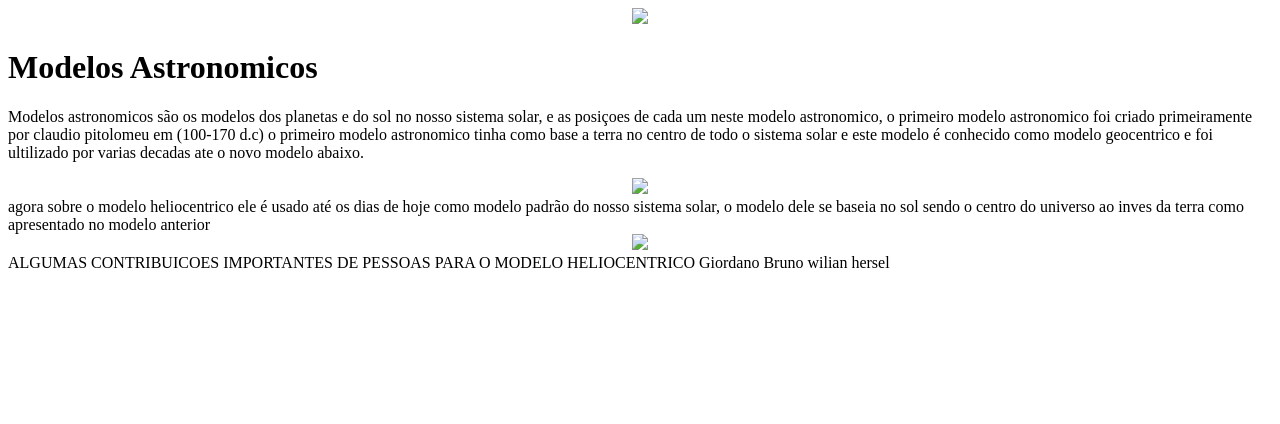
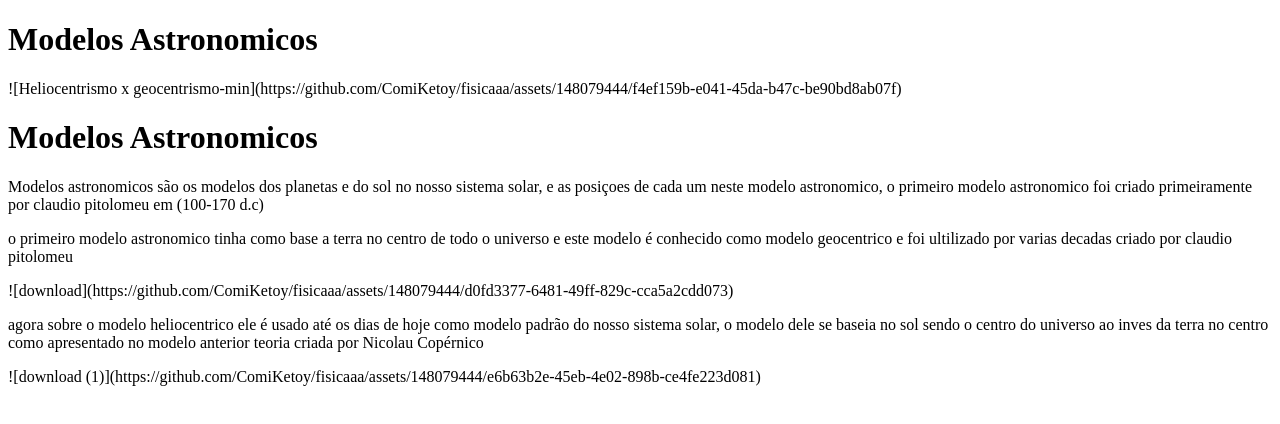
Before and after one commit to ComiKetoy/fisicaaa, a plain HTML site: page <!DOCTYPE html>.html in a window 1280 px wide. Drawn offline with Linux system fonts and the light colour scheme.

Commit message:
Update <!DOCTYPE html>.html

```diff
--- a/<!DOCTYPE html>.html
+++ b/<!DOCTYPE html>.html
@@ -1,8 +1,9 @@
 <!DOCTYPE html>
 <html lang="pt-br">
+     <h1 id="titulo" >Modelos Astronomicos</h1>
+
+   ![Heliocentrismo x geocentrismo-min](https://github.com/ComiKetoy/fisicaaa/assets/148079444/f4ef159b-e041-45da-b47c-be90bd8ab07f)
 <head>
-    <div align="center">
-<img src="![Heliocentrismo x geocentrismo-min](https://github.com/ComiKetoy/fisicaaa/assets/148079444/f4ef159b-e041-45da-b47c-be90bd8ab07f)" width="700px" />
 </div>
     <meta charset="UTF-8">
     <meta name="viewport" content="width=device-width, initial-scale=1.0">
@@ -12,22 +13,40 @@
     <h1 id="titulo" >Modelos Astronomicos</h1>
     <p class="texto">Modelos astronomicos são os modelos dos planetas e do sol no nosso
         sistema solar, e as posiçoes de cada um neste modelo astronomico,
-        o primeiro modelo astronomico foi criado primeiramente por claudio pitolomeu em (100-170 d.c)
+        o primeiro modelo astronomico foi criado primeiramente por claudio pitolomeu em (100-170 d.c)</p>
 
-    o primeiro modelo astronomico tinha como base a terra no centro de todo o sistema solar
-    e este modelo é conhecido como modelo geocentrico e foi ultilizado por varias decadas ate o novo modelo abaixo.
-    <div align="center">
+ </head>
+<body>
 
-<img src="![download](https://github.com/ComiKetoy/fisicaaa/assets/148079444/d0fd3377-6481-49ff-829c-cca5a2cdd073)" width="700px" />
-</div>
+<p class="texto">o primeiro modelo astronomico tinha como base a terra no centro de todo o universo
+    e este modelo é conhecido como modelo geocentrico e foi ultilizado por varias decadas criado por
+claudio pitolomeu</p>
 
-    agora sobre o modelo heliocentrico ele é usado até os dias de hoje como modelo padrão do nosso sistema solar,
-        o modelo dele se baseia no sol sendo o centro do universo ao inves da terra como apresentado no modelo anterior
+ ![download](https://github.com/ComiKetoy/fisicaaa/assets/148079444/d0fd3377-6481-49ff-829c-cca5a2cdd073)
 
-        <div align="center">
-<img src="![download (1)](https://github.com/ComiKetoy/fisicaaa/assets/148079444/e6b63b2e-45eb-4e02-898b-ce4fe223d081)" width="700px" />
-</div>
+
+ </head>
+<body>
+    <p class="texto">agora sobre o modelo heliocentrico ele é usado até os dias de hoje como modelo padrão do nosso sistema solar,
+        o modelo dele se baseia no sol sendo o centro do universo ao inves da terra no centro como apresentado no modelo anterior
+    teoria criada por Nicolau Copérnico</p>
+
+![download (1)](https://github.com/ComiKetoy/fisicaaa/assets/148079444/e6b63b2e-45eb-4e02-898b-ce4fe223d081)
+</head>
+<body>
+    <p class="texto"
+
+        PRINCIPAIS DEFENSORES DO MODELO GEOCENTRICO
+        -Aristóteles
+        -Aristarco
+        -Eudoxo
+        -Hiparco
+
+</head>
+<body>
+    <p class="texto"
 
         ALGUMAS CONTRIBUICOES IMPORTANTES DE PESSOAS PARA O MODELO HELIOCENTRICO
-        Giordano Bruno
-        wilian hersel
+        Galileu Galilei
+        Kepler
+        Isaac Newton
```
